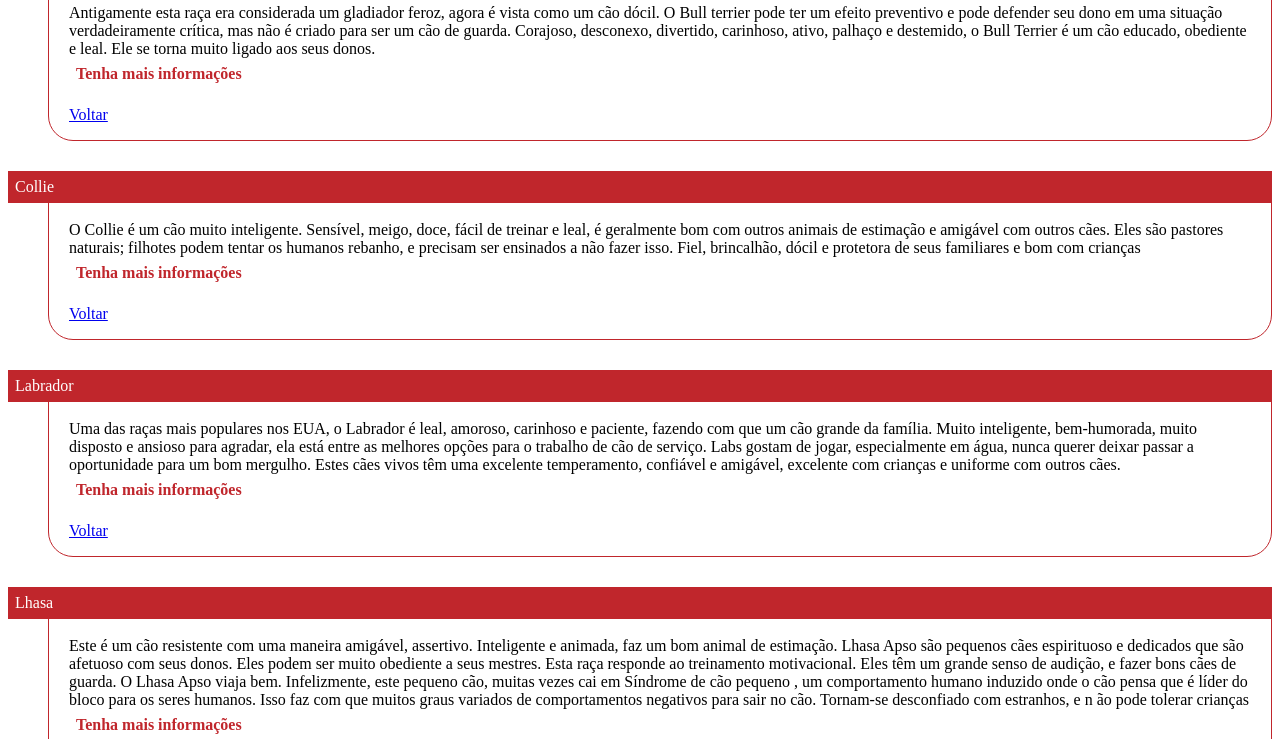
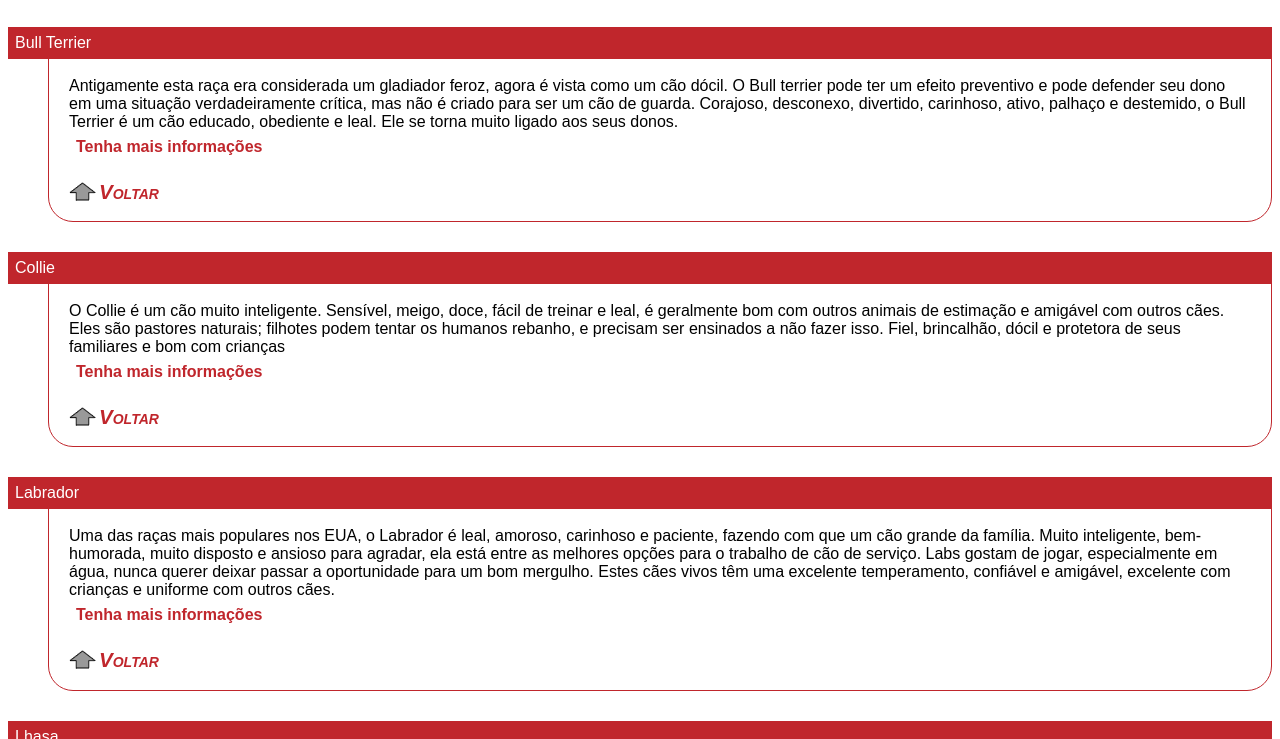
Before and after one commit to AlexWilliamSilva/projetopetshop, a plain HTML site: page projeto/curiosidades.html in a window 1280 px wide. Shown: the part 2061-2800 px from the top of the page. Drawn offline with Linux system fonts and the light colour scheme.

Commit message:
finalização do projeto

```diff
--- a/projeto/curiosidades.html
+++ b/projeto/curiosidades.html
@@ -7,6 +7,9 @@
 <meta charset="utf-8">
 <title>Meu amigo cão - Petshop</title>
 </head>
+
+<link rel="stylesheet" href="estilos/principal.css" type="text/css">
+
 <style>
 
     h2 {
@@ -96,7 +99,7 @@
         text-decoration: underline;
     }
 
-    dd a[href="top"] {
+    dd a[href="#top"] {
         text-decoration: none;
         color: #C0262C;
         font-weight: bold;
@@ -104,11 +107,12 @@
         background: url(multimidia/seta-voltar.png) no-repeat left center;
     }
 
-    dd a [href="#top"]:hover {
+    dd a[href="#top"]:hover {
         text-decoration: underline;
         background: url(multimidia/seta-voltar-hover.png) no-repeat left center;
     }
 </style>
+
 <body>
 
 
--- a/projeto/estilos/principal.css
+++ b/projeto/estilos/principal.css
@@ -1,6 +1,8 @@
 h1 {
     color: #C0262C;
     font-size: 2.5em; /* 40/16=2.5 */
+    border-bottom: #C0262C solid thin;
+    padding-bottom: 7px;
 }
 
 h2 {
```
